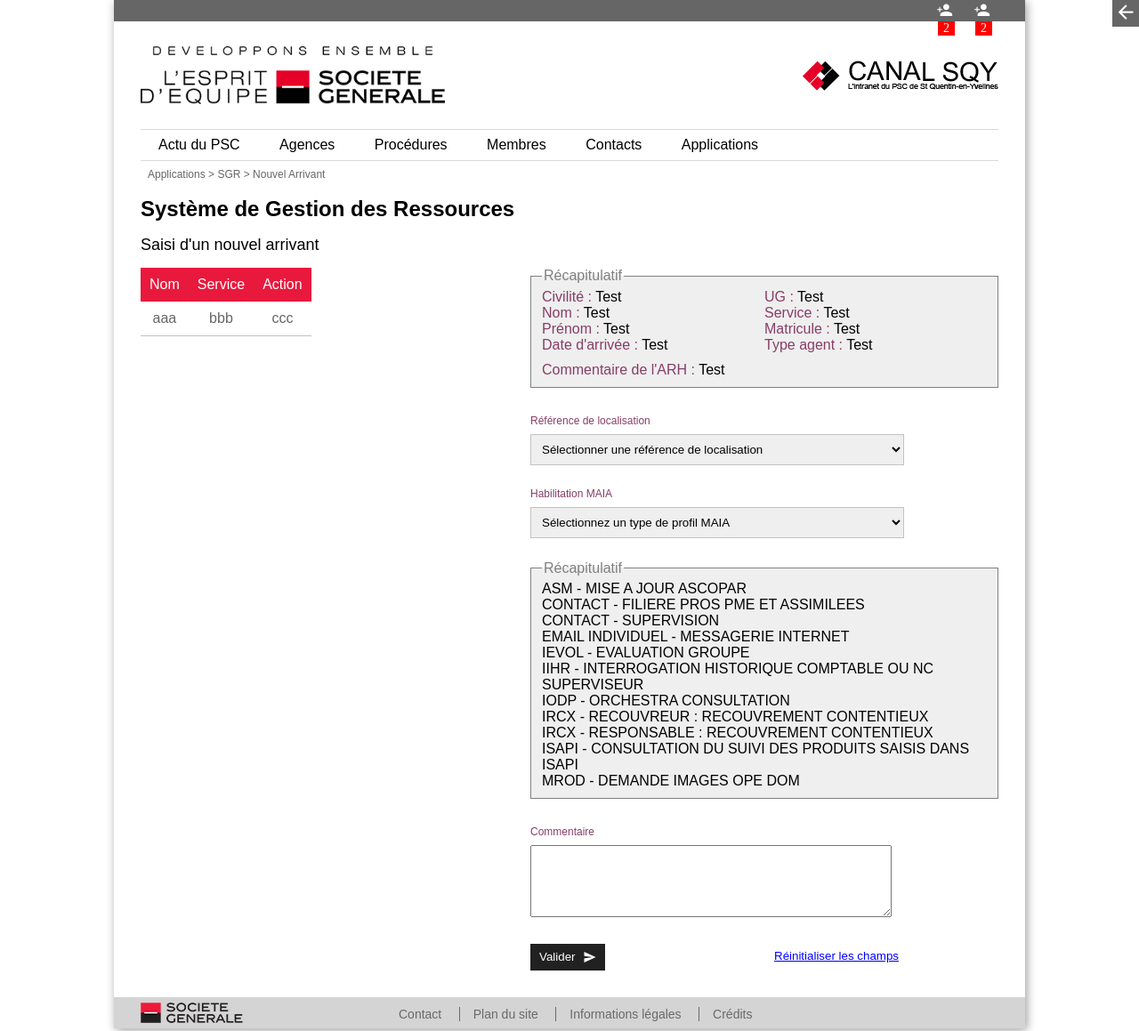
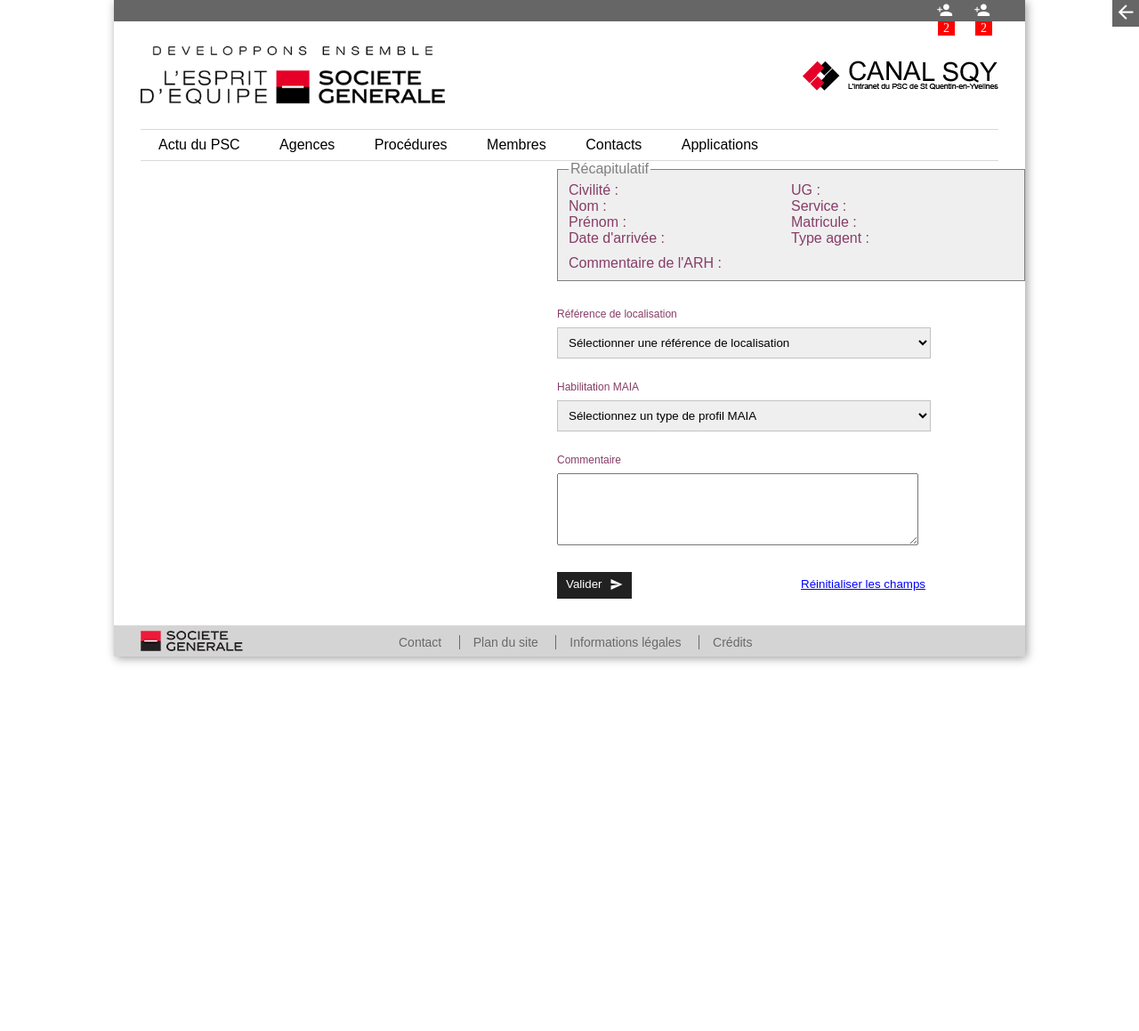
Before and after one commit to Florian2893/PscSqy, a PHP site: page /index.php?page=sgr_arrivee_rdo in a window 1280 px wide. Shown: the whole page at 89% size. After the commit the page ends 746 px from the top, so only its background shows below. Run offline with PHP 8.4, Linux system fonts and the light colour scheme; data that the repository does not hold is empty; some libraries are stand-ins or nearby versions; some web fonts are replaced.

Commit message:
Partie RSO

```diff
--- a/css/main.css
+++ b/css/main.css
@@ -235,10 +235,13 @@ h2.titre-partie-section{
 
 .left-part-table{
 	float: left;
+	min-height: 300px;
 }
 
 .selection{
 	border-bottom: 1px solid #c2c2c2;
+	max-width: 400px;
+	margin-bottom: 20px;
 }
 
 .selection th{
@@ -276,6 +279,14 @@ h2.titre-partie-section{
 .error_show{
 	font-size: 12px;
 	color: red;
+}
+
+.consigne-rdo{
+	text-align: center;
+	min-width: 500px;
+	color: #c9c9c9;
+	font-size: 24px;
+	padding-top: 20px;
 }
 
 /*************************************/
@@ -502,6 +513,10 @@ legend{
 	border: 1px solid #808080;
 	background-color: #efefef;
 }
+.recap-droit-maia-hidden{
+	display: none;
+}
+
 
 .recap-droit-maia li.info-droit-maia{
 	list-style: none;
--- a/index.php
+++ b/index.php
@@ -76,13 +76,6 @@ include "parts/header.php";
 
 		})
 
-		$(function() {
-			$('tr').click(function() {
-				if ($(this).hasClass('')) {
-					$(this).addClass('selected');
-					$(this).siblings().removeClass('selected');
-				}
-			});
 		});
 	</script>
 </body>
--- a/parts/header.php
+++ b/parts/header.php
@@ -19,10 +19,9 @@
 						<li class="list-app">SGR<span class="puce puce-droite">&#xf363;</span>
 							<ul class="list-detail">
 								<a href="index.php?page=sgr_arrivee_arh"><li class="link-detail">Nouvelle arrivée_ ARH</li></a>
-								<a href="index.php?page=sgr_arrivee_rdo"><li class="link-detail">Nouvelle arrivée_ RDO</li></a>
+								<a href="index.php?page=sgr_rdo"><li class="link-detail">Nouvelle arrivée_ RDO</li></a>
 								<a href="index.php?page=sgr_arrivee_gdm"><li class="link-detail">Nouvelle arrivée_ GDM</li></a>
 								<a href="index.php?page=sgr_mouvement_arh"><li class="link-detail">Mouvement interne_ ARH</li></a>
-								<a href="index.php?page=sgr_mouvement_rdo"><li class="link-detail">Mouvement interne_ RDO</li></a>
 								<a href="index.php?page=sgr_mouvement_gdm"><li class="link-detail">Mouvement interne_ GDM</li></a>
 								<a href="index.php?page=sgr_depart_arh"><li class="link-detail">Nouveau départ_ ARH</li></a>
 								<a href="index.php?page=sgr_depart_gdm"><li class="link-detail">Nouveau départ_ GDM</li></a>
--- a/parts/sgr_arrivee_rdo.php
+++ b/parts/sgr_arrivee_rdo.php
@@ -1,75 +1,19 @@
-<!-- SGR_arrivee_RDO -->
-
-<?php include"php/connexion.php"; ?>
-
-<script>
-	// $(function(){
-
-	// 	//alert($('#civilite').next().val());
-	// })
-	function chargerDonnes(){
-		$('#ug').html('fdfd');
-	}
-</script>
-
-
-
-	<div class="conteneur-page">
-
-		<div id="fil-ariane">Applications > SGR > Nouvel Arrivant</div> <!--  FIL D'ARIANE -->
-
-		<h1 class="titre-section">Système de Gestion des Ressources</h1>
-
-		<h2 class="titre-partie-section">Saisi d'un nouvel arrivant</h2>
-
-		<div class="left-part-table">
-			<table class="selection" cellspacing="0">
-				<tr>
-					<th>Nom</th>
-					<th>Service</th>
-					<th>Action</th>
-				</tr>
-				<tr onclick="chargerDonnes();">
-					<td>aaa</td>
-					<td>bbb</td>
-					<td>ccc</td>
-				</tr>
-				<?php
-					$resList=$mysqli->query("SELECT  `Nom` ,  `Prenom` ,  `Libelle_service` ,  `libelle_operation`
-						FROM  `SGR` ,  `User_Table` ,  `SGR_operation` ,  `Service`
-						WHERE  `SGR`.`matricule` =  `User_Table`.`matricule`
-						AND  `SGR`.`id_operation` =  `SGR_operation`.`id_operation`
-						AND  `User_Table`.`id_service` =  `Service`.`Id_service` " );
-					while ($rowList=$resList->fetch_array (MYSQLI_ASSOC) )
-					{
-						$prenom=mb_substr($rowList["Prenom"],0,1).mb_strtolower(mb_substr($rowList["Prenom"],1,strlen($rowList["Prenom"])));
-        				$name = $rowList['Nom'] ." ".$prenom;
-        				echo '<tr onclick="chargerDonnes();">';
-						echo '<td>'.$name.'</td>';
-						echo '<td>'.$rowList['Libelle_service'].'</td>';
-						echo '<td>'.$rowList['libelle_operation'].'</td>';
-						echo '</tr>';
-					}
-				?>
-			</table>
-		</div>
-
-		<div class="right-part-form">
+	<div id="div-rdo" class="right-part-form">
 			<fieldset class="recap-profil">
 				<legend>Récapitulatif</legend>
 				<div class="info1">
-					<div class="type-info">Civilité : <span class="donnes-recap" id="civilite">Test</span></div><br>
-					<div class="type-info">Nom : <span class="donnes-recap" id="nom">Test</span></div><br>
-					<div class="type-info">Prénom : <span class="donnes-recap" id="prenom">Test</span></div><br>
-					<div class="type-info">Date d'arrivée : <span class="donnes-recap" id="date-darrive">Test</span></div><br>
+					<div class="type-info">Civilité : <span class="donnes-recap" id="civilite"></span></div><br>
+					<div class="type-info">Nom : <span class="donnes-recap" id="nom"></span></div><br>
+					<div class="type-info">Prénom : <span class="donnes-recap" id="prenom"></span></div><br>
+					<div class="type-info">Date d'arrivée : <span class="donnes-recap" id="date-darrive"></span></div><br>
 				</div>
 				<div class="info1">
-					<div class="type-info">UG : <span class="donnes-recap" id="ug">Test</span></div><br>
-					<div class="type-info">Service : <span class="donnes-recap" id="service">Test</span></div><br>
-					<div class="type-info">Matricule : <span class="donnes-recap" id="matricule">Test</span></div><br>
-					<div class="type-info">Type agent : <span class="donnes-recap" id="type-agent">Test</span></div><br>
+					<div class="type-info">UG : <span class="donnes-recap" id="ug"></span></div><br>
+					<div class="type-info">Service : <span class="donnes-recap" id="service"></span></div><br>
+					<div class="type-info">Matricule : <span class="donnes-recap" id="matricule"></span></div><br>
+					<div class="type-info">Type agent : <span class="donnes-recap" id="type-agent"></span></div><br>
 				</div>
-				<div class="type-info recap-comment">Commentaire de l'ARH : <span class="donnes-recap" id="commentaire-arh">Test</span></div>
+				<div class="type-info recap-comment">Commentaire de l'ARH : <span class="donnes-recap" id="commentaire-arh"></span></div>
 			</fieldset>
 
 			<div class="formulaire-sgr-rdo">
@@ -78,37 +22,17 @@
 						<label for="ref-loc">Référence de localisation</label>
 						<select type="text" class="defaut liste" id="ref-loc">
 							<option value="" disabled="disabled" selected="selected">Sélectionner une référence de localisation</option>
-							<option value=""></option>
-							<option value=""></option>
 						</select>
 
 						<label for="habi-maia">Habilitation MAIA</label>
 						<select type="text" class="defaut liste" id="habi-maia" oncharge="">
 							<option value="" disabled="disabled" selected="selected">Sélectionnez un type de profil MAIA</option>
-							<?php/*
-								$resUG=$mysqli->query("SELECT `Id_UG`,`Libelle_UG` FROM `UG` " );
-								while ($rowUG=$resUG->fetch_array (MYSQLI_ASSOC) )
-								{
-									echo '<option value="'.$rowUG['Id_UG'].'"';
-									echo '>'.$rowUG['Libelle_UG'].'</option>';
-								}*/
-							?>
 						</select>
 
-						<fieldset class="recap-droit-maia">
+						<fieldset class="recap-droit-maia-hidden">
 							<legend>Récapitulatif</legend>
 								<ul class="list-droit-maia">
 									<li class="info-droit-maia">ASM - MISE A JOUR ASCOPAR</li>
-									<li class="info-droit-maia">CONTACT - FILIERE PROS PME ET ASSIMILEES</li>
-									<li class="info-droit-maia">CONTACT - SUPERVISION</li>
-									<li class="info-droit-maia">EMAIL INDIVIDUEL - MESSAGERIE INTERNET</li>
-									<li class="info-droit-maia">IEVOL - EVALUATION GROUPE</li>
-									<li class="info-droit-maia">IIHR - INTERROGATION HISTORIQUE COMPTABLE OU NC SUPERVISEUR</li>
-									<li class="info-droit-maia">IODP - ORCHESTRA CONSULTATION</li>
-									<li class="info-droit-maia">IRCX - RECOUVREUR : RECOUVREMENT CONTENTIEUX</li>
-									<li class="info-droit-maia">IRCX - RESPONSABLE : RECOUVREMENT CONTENTIEUX</li>
-									<li class="info-droit-maia">ISAPI - CONSULTATION DU SUIVI DES PRODUITS SAISIS DANS ISAPI</li>
-									<li class="info-droit-maia">MROD - DEMANDE IMAGES OPE DOM</li>
 								</ul>
 						</fieldset>
 
@@ -120,4 +44,3 @@
 				</form>
 			</div>
 		</div>
-	</div>
```
Also changed, not shown: parts/sgr_mouvement_rdo.php (+9 -50 lines), parts/sgr_rdo.php (added, +175 -0 lines), php/arrivant_rdo.php (added, +28 -0 lines).
